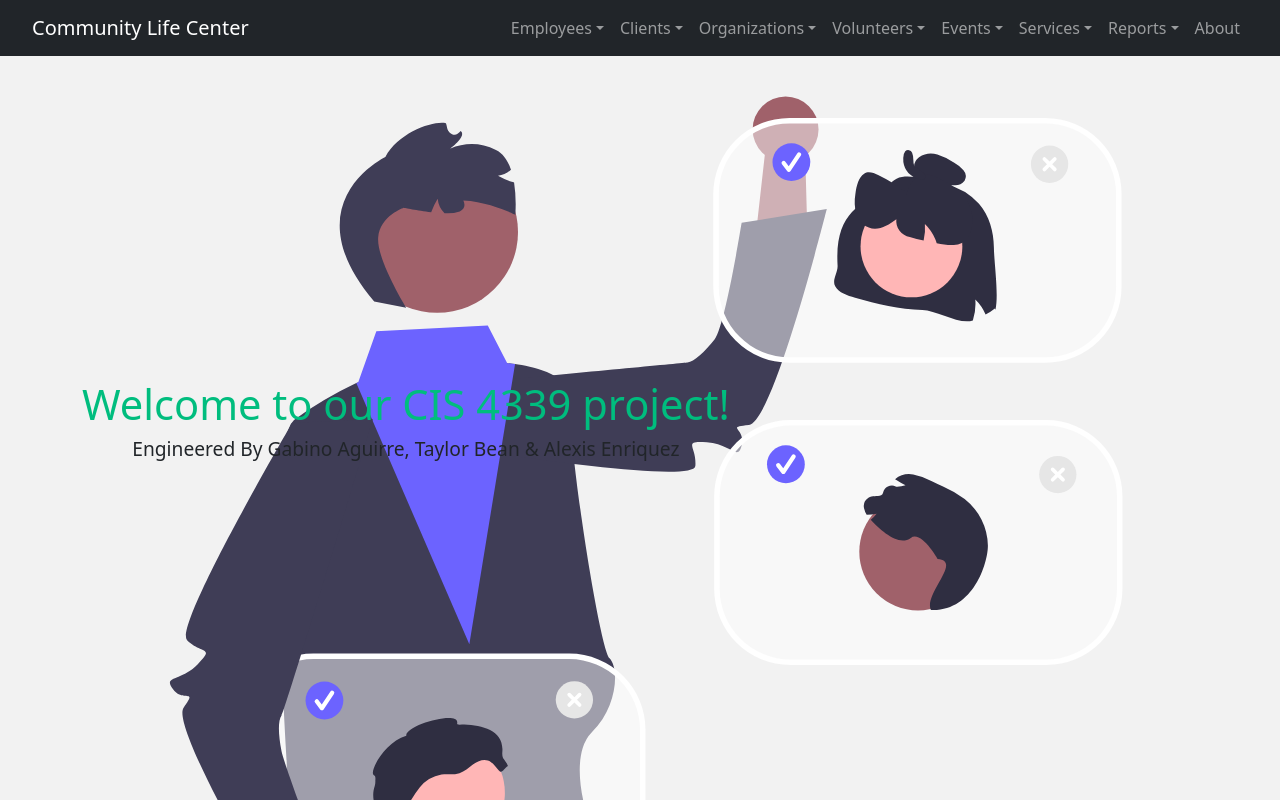
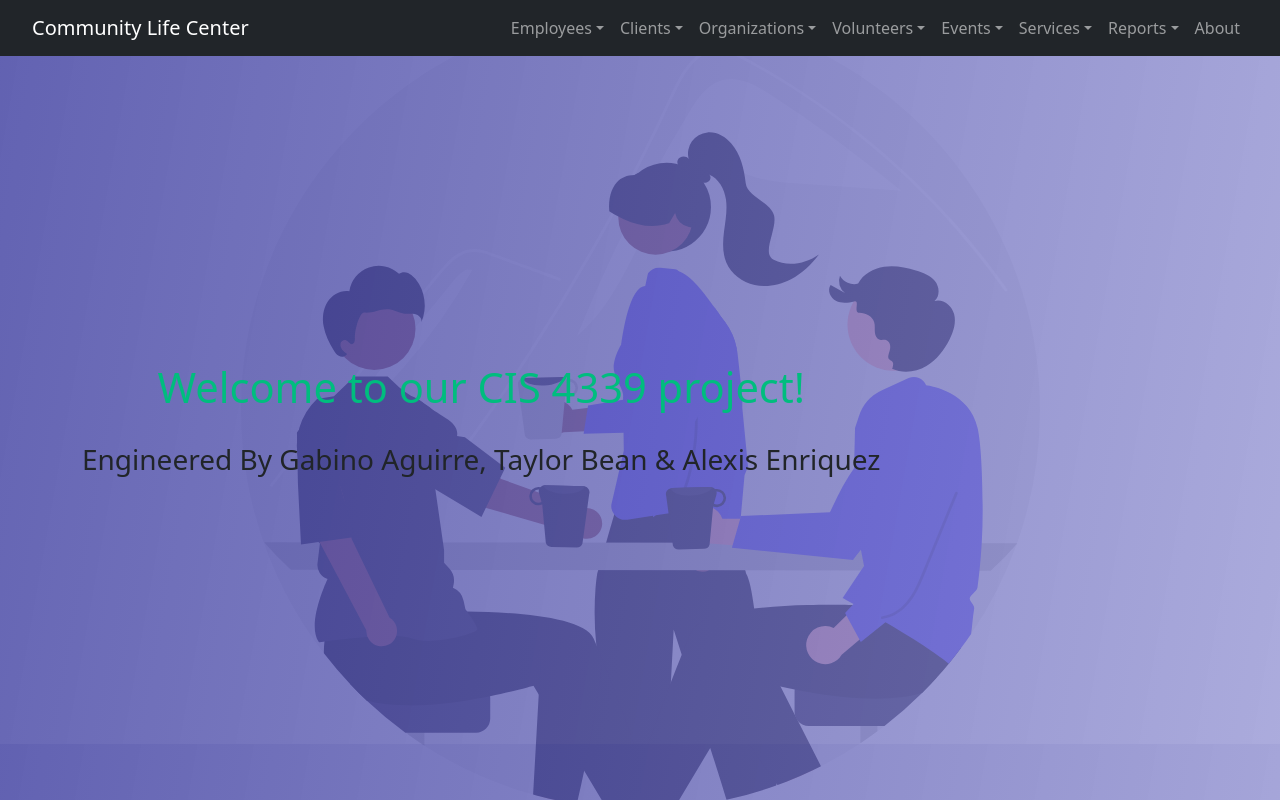
Before and after one commit to alexiscenriquez/CIS4339groupproject, a Vue app in the folder Frontend/: page / in a window 1280 px wide. Built offline with nearby package versions, Linux system fonts and the light colour scheme; what vue-chartkick would draw is missing.

Commit message:
fixed background

```diff
--- a/Frontend/index.html
+++ b/Frontend/index.html
@@ -10,5 +10,5 @@
     <div id="app"></div>
     <script type="module" src="/src/main.js"></script>
   </body>
-
+  <style> @import "/src/assets/app.css";</style>
 </html>
--- a/Frontend/src/components/HelloWorld.vue
+++ b/Frontend/src/components/HelloWorld.vue
@@ -10,47 +10,14 @@ export default {
 </script>
 
 <template>
-  <div class="greetings">
-    <h1 class="green">{{ msg }}</h1>
-    <h3>Engineered By Gabino Aguirre, Taylor Bean & Alexis Enriquez</h3>
-  </div>
+
+    <div class="greetings">
+      <h1 class="green">{{ msg }}</h1>
+      <h3>Engineered By Gabino Aguirre, Taylor Bean & Alexis Enriquez</h3>
+    </div>
+
 </template>
 
 <style scoped>
-a,
-.green {
-  text-decoration: none;
-  color: hsla(160, 100%, 37%, 1);
-  transition: 0.4s;
-}
-
-h1 {
-  font-weight: 500;
-  font-size: 2.6rem;
-
-
-}
-.greetings {
-  height: 80vh;
-   display: flex;
-   flex-direction: column;
-   justify-content: center;
-}
-h3 {
-  font-size: 1.2rem;
-}
-
-.greetings h1,
-.greetings h3 {
-  text-align: center;
-
-
-}
-
-@media (min-width: 1024px) {
-  .greetings h1,
-  .greetings h3 {
-    top: 150px;
-  }
-}
+@import  "../assets/app.css";
 </style>
--- a/Frontend/src/views/clients/ClientOrgs.vue
+++ b/Frontend/src/views/clients/ClientOrgs.vue
@@ -111,7 +111,7 @@
                     <div class="col-sm-4">
                         <form @submit.prevent='add_organization'>
                             <div class="form-outline">
-                                <select v-model='new_orgid.id' class="form-control">
+                                <select v-model='new_orgid.id'>
                                     <option value="" selected disabled>Choose an Organization</option>
                                     <option v-for="x in fullorganizations" :value="x.orgid" :key="x.orgid">{{x.orgid}}{{" - "}}{{x.org_name}}</option>
                                 </select>
@@ -142,20 +142,5 @@
 </template>
 
 <style scoped>
-h1{
-  font-size: 26px;
-  text-align: center;
-  margin-top: 80px;
-}
-form {
-  margin-top: 50px;
-}
-#create{
-  background-color: #A6A7A8;
-}
-#create:hover{
-  background-color: #2E5902;
-  color: white;
-}
-
+ @import "../../assets/app.css";
 </style>
```
